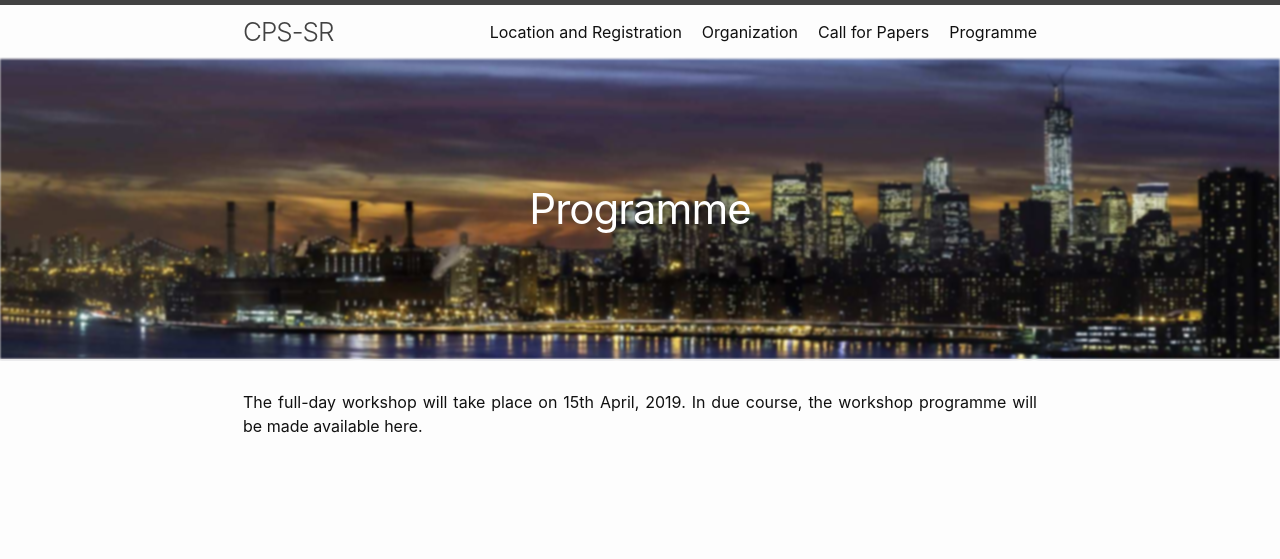
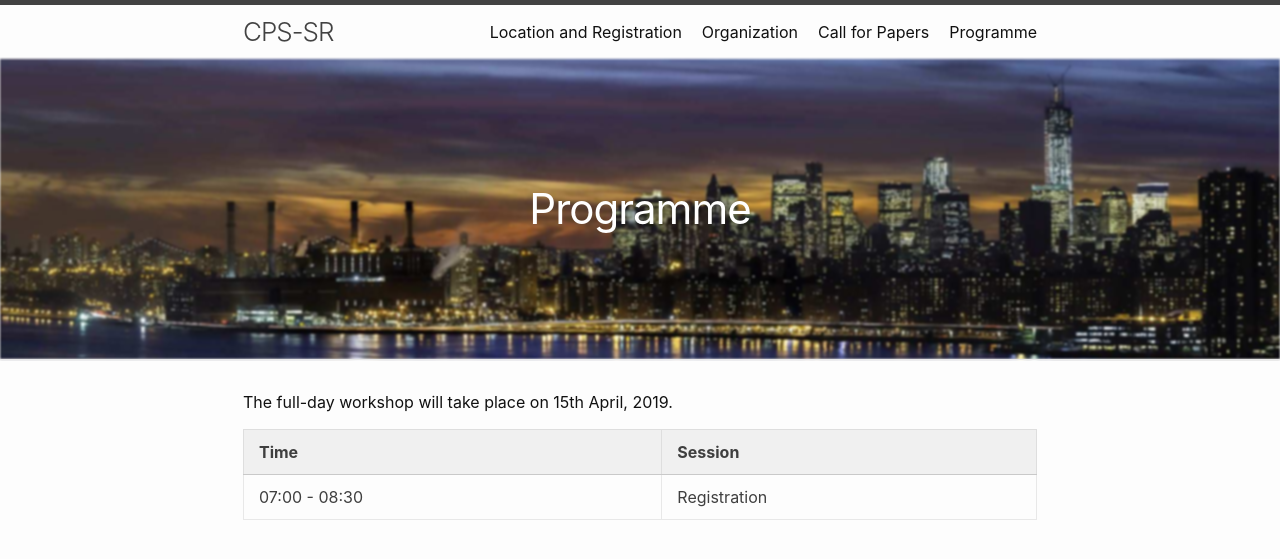
Before and after one commit to ait-csr/cps-sr, a Jekyll site: the page built from programme.md, in a window 1280 px wide. Shown: the top 559 px of the page. Built offline with Jekyll 4.4.1, drawn with Linux system fonts in a browser that asks for light colours.

Commit message:
First shot at a table in md

```diff
--- a/programme.md
+++ b/programme.md
@@ -7,4 +7,8 @@ title: Programme
 permalink: /programme/
 ---
 
-The full-day workshop will take place on 15th April, 2019. In due course, the workshop programme will be made available here.
+The full-day workshop will take place on 15th April, 2019.
+
+| Time  | Session |
+|---|---|
+| 07:00 - 08:30 | Registration |
```
